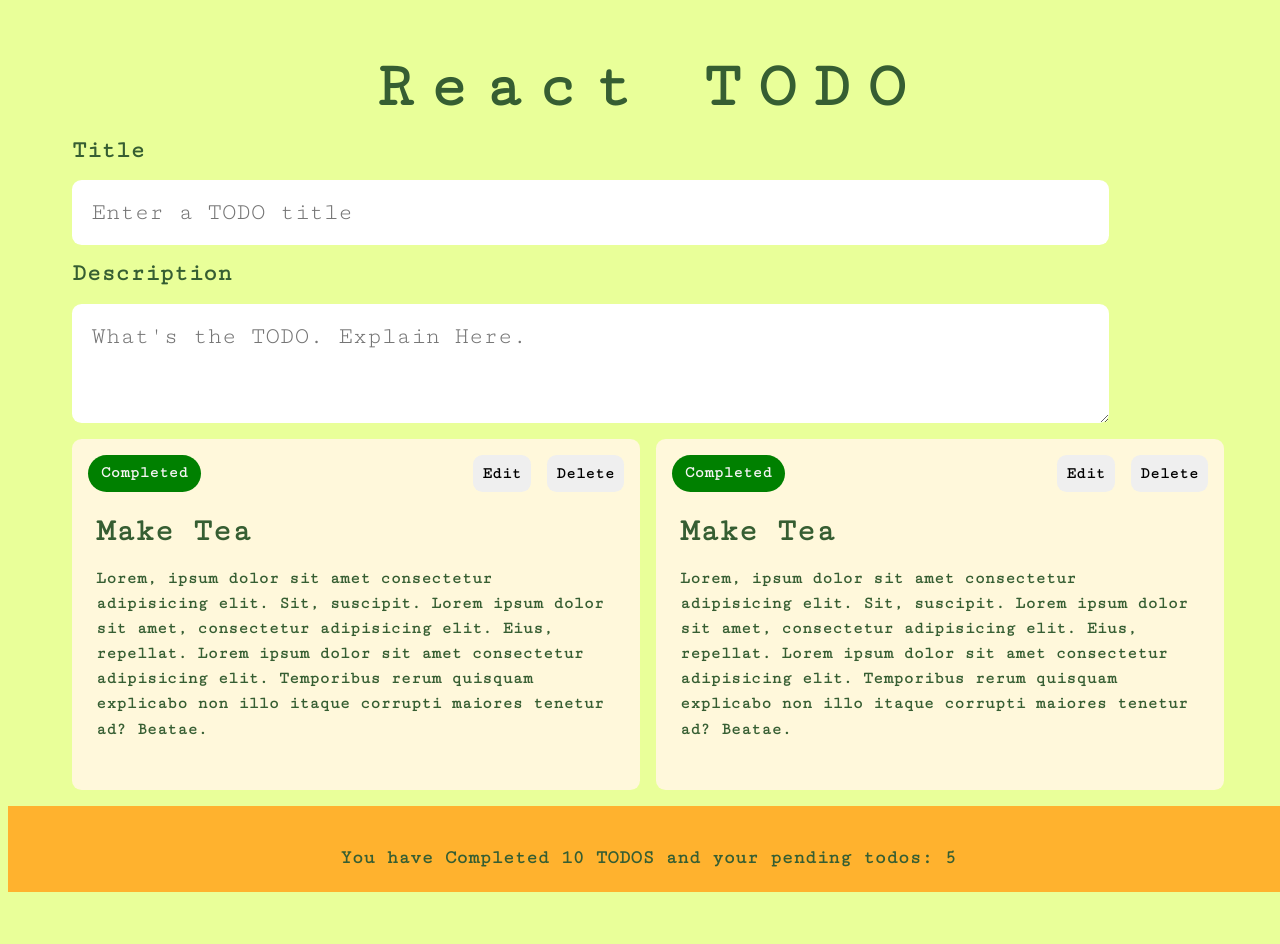
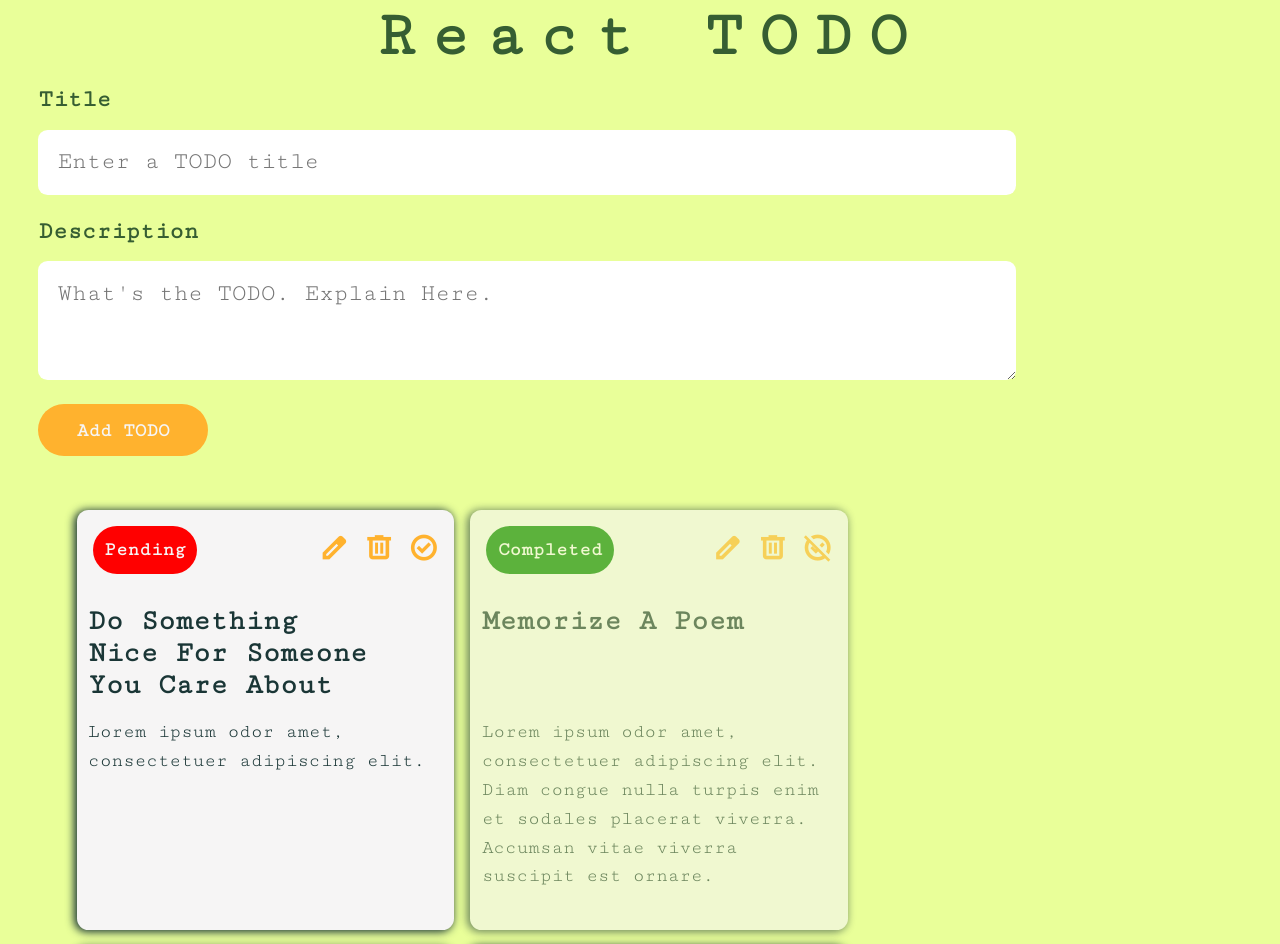
Before and after one commit to sarathme/Day25_React_Todo, a React (Vite) app: page / in a window 1280 px wide. Shown: the top 944 px of the page. Before the commit the page ends 892 px from the top, so only its background shows below. Built offline with nearby package versions, Linux system fonts and the light colour scheme; a web font is replaced by a local one.

Commit message:
Work on UI and Add Delete and Mark complete functionalities to the Todo

```diff
--- a/index.html
+++ b/index.html
@@ -3,6 +3,9 @@
   <head>
     <meta charset="UTF-8" />
     <link rel="icon" type="image/svg+xml" href="/react.svg" />
+    <link
+      rel="stylesheet"
+      href="https://fonts.googleapis.com/css2?family=Material+Symbols+Outlined:opsz,wght,FILL,GRAD@24,700,1,-25" />
     <meta name="viewport" content="width=device-width, initial-scale=1.0" />
     <title>React TODO | Day 25</title>
   </head>
--- a/src/App.jsx
+++ b/src/App.jsx
@@ -1,21 +1,81 @@
+import { useState } from "react";
 import Form from "./Form.jsx";
 import Header from "./Header.jsx";
 import Stats from "./Stats.jsx";
 import Todo from "./Todo.jsx";
 import TodoList from "./TodoList.jsx";
 
+const todosTemp = [
+  {
+    id: 1,
+    title: "Do something nice for someone you care about",
+    completed: false,
+    description: "Lorem ipsum odor amet, consectetuer adipiscing elit.",
+  },
+  {
+    id: 2,
+    title: "Memorize a poem",
+    completed: true,
+    description:
+      "Lorem ipsum odor amet, consectetuer adipiscing elit. Diam congue nulla turpis enim et sodales placerat viverra. Accumsan vitae viverra suscipit est ornare.",
+  },
+  {
+    id: 3,
+    title: "Watch a classic movie",
+    completed: true,
+    description:
+      "Lorem ipsum odor amet, consectetuer adipiscing elit. Nibh ipsum neque potenti sodales non ornare condimentum scelerisque. Arcu neque aenean ipsum ante ante. Maximus euismod eget egestas praesent leo vestibulum montes. Erat aptent quis at class nisi conubia nisl risus. Libero sagittis netus viverra tortor ultrices curabitur.",
+  },
+  {
+    id: 4,
+    title: "Watch a documentary",
+    completed: false,
+    description:
+      "Lorem ipsum odor amet, consectetuer adipiscing elit. Scelerisque nisl platea nam viverra leo varius inceptos. Proin convallis id leo etiam penatibus venenatis semper congue. Aliquet penatibus venenatis mauris pharetra proin. Etiam etiam ullamcorper semper ultricies morbi magnis, libero condimentum amet. Cubilia eros natoque quis conubia; vestibulum tortor. Quis ad phasellus taciti consectetur cras. Curae fames eget sodales ut dolor faucibus. Commodo dapibus imperdiet dui vestibulum; elit nec suspendisse imperdiet.",
+  },
+  {
+    id: 5,
+    title: "Watch a documentary",
+    completed: false,
+    description:
+      "Lorem ipsum odor amet, consectetuer adipiscing elit. Scelerisque nisl platea nam viverra leo varius inceptos. Proin convallis id leo etiam penatibus venenatis semper congue. Aliquet penatibus venenatis mauris pharetra proin. Etiam etiam ullamcorper semper ultricies morbi magnis, libero condimentum amet. Cubilia eros natoque quis conubia; vestibulum tortor. Quis ad phasellus taciti consectetur cras. Curae fames eget sodales ut dolor faucibus. Commodo dapibus imperdiet dui vestibulum; elit nec suspendisse imperdiet.",
+  },
+];
+
 function App() {
+  const [todos, setTodos] = useState(todosTemp);
+
+  function handleAddTodo(todo) {
+    setTodos((todos) => [...todos, todo]);
+  }
+
+  function handleOnComplete(todoCompleted) {
+    setTodos((todos) =>
+      todos.map((todo) => {
+        if (todo.id === todoCompleted.id) {
+          return { ...todo, completed: !todo.completed };
+        }
+
+        return todo;
+      })
+    );
+  }
+
+  function handleOnDelete(todoDelete) {
+    setTodos((todos) => todos.filter((todo) => todo.id !== todoDelete.id));
+  }
   return (
     <>
       <div className="container">
         <Header />
-        <Form />
-        <TodoList>
-          <Todo />
-          <Todo />
-        </TodoList>
+        <Form onAdd={handleAddTodo} />
+        <TodoList
+          todos={todos}
+          onComplete={handleOnComplete}
+          onDelete={handleOnDelete}
+        />
       </div>
-      <Stats />
+      <Stats todos={todos} />
     </>
   );
 }
--- a/src/Form.jsx
+++ b/src/Form.jsx
@@ -1,6 +1,25 @@
-function Form() {
+import { useEffect, useState } from "react";
+
+function Form({ onAdd }) {
+  const [title, setTitle] = useState("");
+  const [description, setDescription] = useState("");
+
+  useEffect(() => {}, [title, description]);
+
+  function handleSubmit(e) {
+    e.preventDefault();
+    const todo = { title, description, completed: false, id: Date.now() };
+    console.log(todo);
+    onAdd(todo);
+  }
+
+  function handleChange(e) {
+    if (e.target.id === "title") {
+      setTitle(e.target.value);
+    }
+  }
   return (
-    <form className="form">
+    <form className="form" onSubmit={handleSubmit}>
       <div className="input-group">
         <label htmlFor="title">Title</label>
         <input
@@ -8,6 +27,11 @@ function Form() {
           id="title"
           className="input-field"
           placeholder="Enter a TODO title"
+          value={title}
+          onChange={(e) => {
+            setTitle(e.target.value);
+          }}
+          required
         />
       </div>
       <div className="input-group">
@@ -18,8 +42,14 @@ function Form() {
           id="description"
           className="input-field"
           placeholder="What's the TODO. Explain Here."
+          value={description}
+          onChange={(e) => {
+            setDescription(e.target.value);
+          }}
+          required
         />
       </div>
+      <button>Add TODO</button>
     </form>
   );
 }
--- a/src/Stats.jsx
+++ b/src/Stats.jsx
@@ -1,8 +1,16 @@
-function Stats() {
+function Stats({ todos }) {
+  const completedTodos = todos.reduce((acc, todo) => {
+    if (todo.isCompleted) return acc + 1;
+    return acc;
+  }, 0);
+
   return (
-    <div className="stats">
-      <p>You have Completed 10 TODOS and your pending todos: 5</p>
-    </div>
+    <footer className="stats">
+      <p>
+        You have Completed {completedTodos} TODOS and your pending todos:{" "}
+        {todos.length - completedTodos}
+      </p>
+    </footer>
   );
 }
 
--- a/src/Todo.jsx
+++ b/src/Todo.jsx
@@ -1,21 +1,35 @@
-function Todo({ todo }) {
+function Todo({ todo, onComplete, onDelete }) {
   return (
-    <div className="todo">
-      <h2 className="todo-title">Make Tea</h2>
-      <p>
-        Lorem, ipsum dolor sit amet consectetur adipisicing elit. Sit, suscipit.
-        Lorem ipsum dolor sit amet, consectetur adipisicing elit. Eius,
-        repellat. Lorem ipsum dolor sit amet consectetur adipisicing elit.
-        Temporibus rerum quisquam explicabo non illo itaque corrupti maiores
-        tenetur ad? Beatae.
-      </p>
+    <li className={`todo ${todo.completed ? "mark-completed" : ""}`}>
+      <h2 className="todo-title">{todo.title}</h2>
+
+      {/* <input type="text" readOnly value={todo.title} /> */}
+      <p>{todo.description}</p>
 
       <div className="cta">
-        <button className="btn">Edit</button>
-        <button className="btn">Delete</button>
+        <button>
+          <span className="material-symbols-outlined">edit</span>
+        </button>
+        <button>
+          <span
+            className="material-symbols-outlined"
+            onClick={() => onDelete(todo)}>
+            delete
+          </span>
+        </button>
+        <button>
+          <span
+            className="material-symbols-outlined"
+            onClick={() => onComplete(todo)}>
+            {todo.completed ? "unpublished" : "check_circle "}
+          </span>
+        </button>
       </div>
-      <div className="todo-status completed">Completed</div>
-    </div>
+      <div
+        className={`todo-status ${todo.completed ? "completed" : "pending"}`}>
+        {todo.completed ? "Completed" : "Pending"}
+      </div>
+    </li>
   );
 }
 
--- a/src/TodoList.jsx
+++ b/src/TodoList.jsx
@@ -1,5 +1,19 @@
-function TodoList({ children }) {
-  return <main className="todo-list">{children}</main>;
+import Todo from "./Todo";
+
+function TodoList({ todos, onComplete, onDelete }) {
+  return (
+    <ul className="todo-list">
+      {todos.length === 0 && <h3>No Todos Available</h3>}
+      {todos.map((todo) => (
+        <Todo
+          key={todo.id}
+          todo={todo}
+          onComplete={onComplete}
+          onDelete={onDelete}
+        />
+      ))}
+    </ul>
+  );
 }
 
 export default TodoList;
--- a/src/index.css
+++ b/src/index.css
@@ -9,6 +9,8 @@ CSS CUSTOM VARIABLES
   --clr-primary-400: hsl(73, 100%, 60%);
   --clr-secondary-400: hsl(38, 100%, 59%);
   --clr-accent-100: #f6f5f5;
+  --clr-green-700: #1a3636;
+  --clr-green-400: hsl(180, 64%, 19%);
 }
 
 ::selection {
@@ -24,6 +26,8 @@ CSS RESET
 *::before,
 *::after {
   box-sizing: border-box;
+  margin: 0;
+  padding: 0;
 }
 
 /* Prevent font size inflation */
@@ -55,11 +59,25 @@ ol[role="list"] {
 
 /* Set core body defaults */
 body {
+  font-size: 0.8rem;
   min-height: 100vh;
   line-height: 1.5;
   background: var(--clr-primary-100);
   font-family: "Cutive Mono", monospace;
   color: #365e32;
+  margin: 0;
+}
+
+@media (min-width: 600px) {
+  body {
+    font-size: 0.9rem;
+  }
+}
+
+@media (min-width: 900px) {
+  body {
+    font-size: 1.2rem;
+  }
 }
 
 /* Set shorter line heights on headings and interactive elements */
@@ -114,7 +132,7 @@ textarea:not([rows]) {
 }
 
 .container {
-  width: min(100%, 1200px);
+  width: min(100%, 1400px);
   margin: 0 auto;
   padding: 0.05em 1em 0 2em;
 }
@@ -133,19 +151,15 @@ textarea:not([rows]) {
 
 .form {
   display: flex;
-  gap: 1rem;
-  min-height: 20vh;
-  flex-wrap: wrap;
-  /* align-items: center; */
+  gap: 1.5rem;
+  min-height: auto;
+  flex-direction: column;
 }
 
 .input-group {
   flex: 1;
-  flex-basis: 100%;
   font-size: 1.5rem;
   font-weight: 700;
-  position: relative;
-  isolation: isolate;
 }
 
 .input-group > *:not(:last-child) {
@@ -153,7 +167,6 @@ textarea:not([rows]) {
 }
 
 .input-field {
-  /* overflow: hidden; */
   min-height: 4rem;
   max-height: 10rem;
   border-radius: 0.4em;
@@ -171,43 +184,74 @@ textarea:not([rows]) {
 
 .input-group > * {
   display: block;
-  width: 90%;
+  width: 80%;
+  /* width: 90%; */
+}
+
+.form button {
+  font-size: 1.2rem;
+  cursor: pointer;
+  padding: 0.8em 2em;
+  align-self: flex-start;
+  border-radius: 50vh;
+  border: none;
+  outline: none;
+  font-weight: 900;
+  background: var(--clr-secondary-400);
+  transition: transform 500ms;
+  color: var(--clr-accent-100);
+}
+.form button:focus,
+.form button:hover {
+  transform: scale(1.05);
+  outline: 5px solid var(--clr-secondary-400);
+  outline-offset: 0.2rem;
 }
 
 .todo-list {
   display: flex;
+  list-style: none;
   gap: 1rem;
-  flex-wrap: wrap;
+  flex-direction: column;
+}
+
+.todo > h2 {
+  text-transform: capitalize;
 }
 
 .todo {
-  flex: 1 1 30rem;
-  background-color: #fff8db;
-  /* color: var(--clr-accent-100); */
-  padding: 3em 2em 3em 1.5em;
+  position: relative;
+  background: var(--clr-accent-100);
+  color: var(--clr-green-700);
   border-radius: 0.6em;
-  position: relative;
+  box-shadow: -2px 1px 8px 1px var(--clr-green-700);
+  display: grid;
+  grid-template-rows: 6rem 1fr;
+  gap: 1rem;
+  padding: 5em 0.6em 2em 0.6em;
 }
 
-.todo h2 {
-  font-size: 2rem;
-  font-weight: 900;
+.mark-completed {
+  opacity: 0.6;
+  transition: opacity 400ms;
 }
 
-.todo p {
-  font-size: 1.05rem;
-  font-weight: 700;
+.mark-completed:hover {
+  opacity: 0.85;
+}
+
+.mark-completed:focus-within {
+  opacity: 0.85;
 }
 
 .todo-status {
-  display: inline-block;
-  padding: 0.4em 0.8em;
-  border-radius: 50vh;
   position: absolute;
   top: 1rem;
   left: 1rem;
-  font-weight: 900;
+  padding: 0.5em 0.6em;
   color: var(--clr-accent-100);
+  font-weight: 700;
+  border-radius: 50vh;
 }
 
 .completed {
@@ -215,37 +259,78 @@ textarea:not([rows]) {
 }
 
 .pending {
-  background: yellow;
+  background: red;
 }
 
 .cta {
+  display: flex;
+  gap: 1rem;
   position: absolute;
-  top: 1rem;
   right: 1rem;
+  top: 1.5rem;
 }
 
-.btn {
+.cta > button {
+  background-color: transparent;
+  color: var(--clr-secondary-400);
   border: none;
-  padding: 0.6em;
-  /* background-color: transparent; */
-  border-radius: 0.6em;
-  font-weight: 900;
+  outline: none;
 }
 
-.btn:not(:last-child) {
-  margin-right: 1rem;
+.cta span {
+  cursor: pointer;
+  font-size: 1.8rem;
+  font-weight: 700;
 }
 
-.btn:hover {
-  background-color: var(--clr-primary-400);
+.cta > button:hover,
+.cta > button:focus {
+  transform: scale(1.2);
+  color: var(--clr-green-700);
+}
+
+@media (min-width: 340px) {
+  .todo-list {
+    flex-direction: row;
+    flex-wrap: wrap;
+    justify-content: center;
+    padding: 0.6em;
+  }
+
+  .todo {
+    /* flex: 1; */
+    flex-basis: 22rem;
+
+    /* outline: 2px solid green; */
+  }
+}
+
+@media (min-width: 768px) {
+  .todo-list {
+    padding: 1em;
+    justify-content: flex-start;
+  }
+
+  .todo {
+    flex-basis: 20rem;
+  }
+}
+
+@media (min-width: 1024px) {
+  .todo-list {
+    padding: 2em;
+  }
+  .todo {
+    flex-basis: 23.6rem;
+    justify-content: flex-start;
+  }
 }
 
 .stats {
   font-size: 1.2rem;
   text-align: center;
-  font-weight: 900;
-  width: 100vw;
-  padding: 1em;
-  background-color: var(--clr-secondary-400);
-  margin-top: 1rem;
+  padding: 2em;
+  font-weight: 700;
+  background-color: var(--clr-green-700);
+  color: var(--clr-accent-100);
 }
```
Also changed, not shown: src/EditForm.jsx (added).
